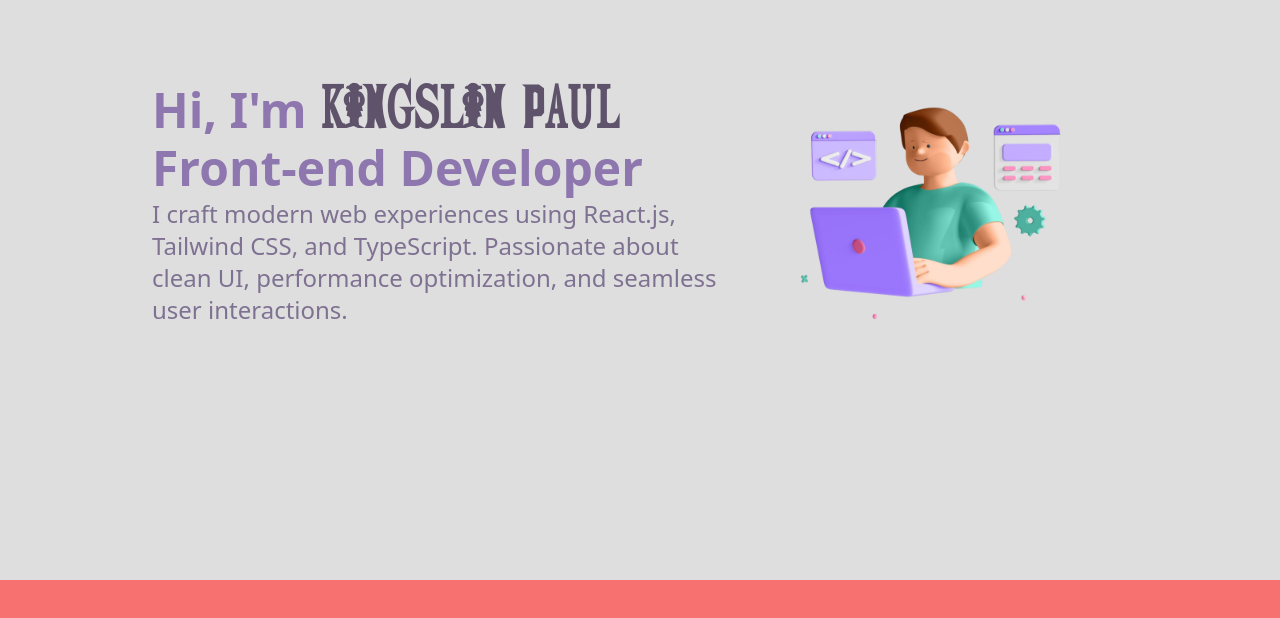
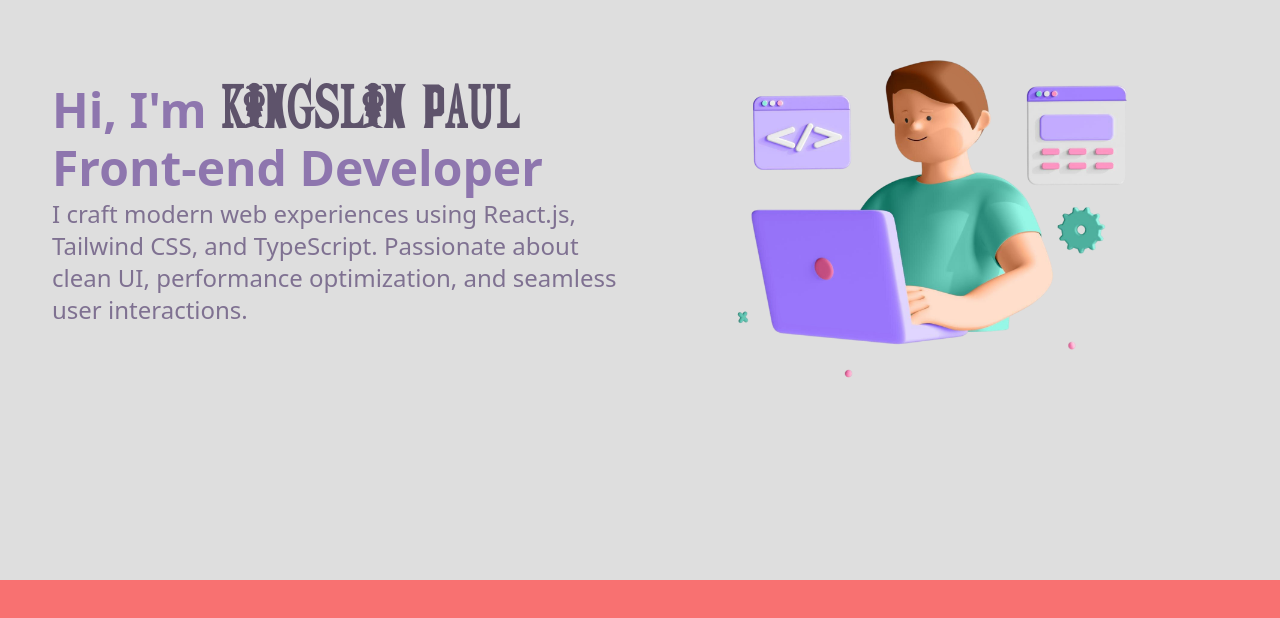
Before and after one commit to kingslin-Paul/foliov1, a React (Vite) app: page / in a window 1280 px wide. Shown: the part 220-838 px from the top of the page. Built offline with nearby package versions, Linux system fonts and the light colour scheme.

Commit message:
coderImagSize

```diff
--- a/src/components/intro/Intro.tsx
+++ b/src/components/intro/Intro.tsx
@@ -157,7 +157,7 @@
 
         </div>
         <div>
-          <img id="typingImg" className='w-auto scale-150 sm:max-w-[320px] md:max-w-[350px] lg:max-w-[400px]' src='/assets/codeimg.png' />
+          <img id="typingImg" className='w-auto scale-150 sm:max-w-[320px] md:max-w-[350px] lg:max-w-[400px] xl:max-w-[600px]' src='/assets/codeimg.png' />
         </div>
         </div>
       </div>
```
